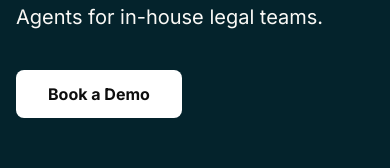
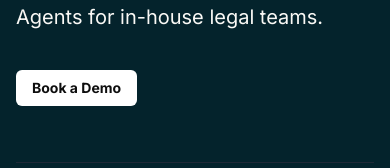
Before and after one commit to voice-guardian/landing, a React (Vite) app: page / in a window 390 px wide. Shown: the part 1029-1197 px from the top of the page. Built offline with nearby package versions, Linux system fonts and the light colour scheme; no server answers; a web font is replaced by a local one; what spotify-web-api-js would draw is missing.

Commit message:
update: og embed

```diff
--- a/index.html
+++ b/index.html
@@ -13,7 +13,7 @@
     <meta property="og:image" content="/images/og-embed.webp" />
 
     <meta name="twitter:card" content="summary_large_image" />
-    <meta name="twitter:site" content="@watchdog" />
+    <meta name="twitter:site" content="@third-chair" />
     <meta name="twitter:image" content="/images/og-embed.webp" />
 
     <link rel="icon" href="/images/logo-small.png" />
--- a/src/components/Footer.tsx
+++ b/src/components/Footer.tsx
@@ -49,7 +49,7 @@ const Footer: React.FC = () => {
           <div>
             <a
               href="https://calendly.com/yoavzimmerman/watchdog"
-              className="bg-white text-[#0e0e0e] px-8 py-3 rounded-lg font-bold text-base hover:bg-gray-200 transition-colors duration-300 inline-block"
+              className="bg-white text-[#0e0e0e] px-4 py-2 rounded-md font-bold text-base md:px-8 md:py-3 md:rounded-lg md:text-base text-sm hover:bg-gray-200 transition-colors duration-300 inline-block"
             >
               Book a Demo
             </a>
```
Also changed, not shown: public/images/og-embed.webp.
